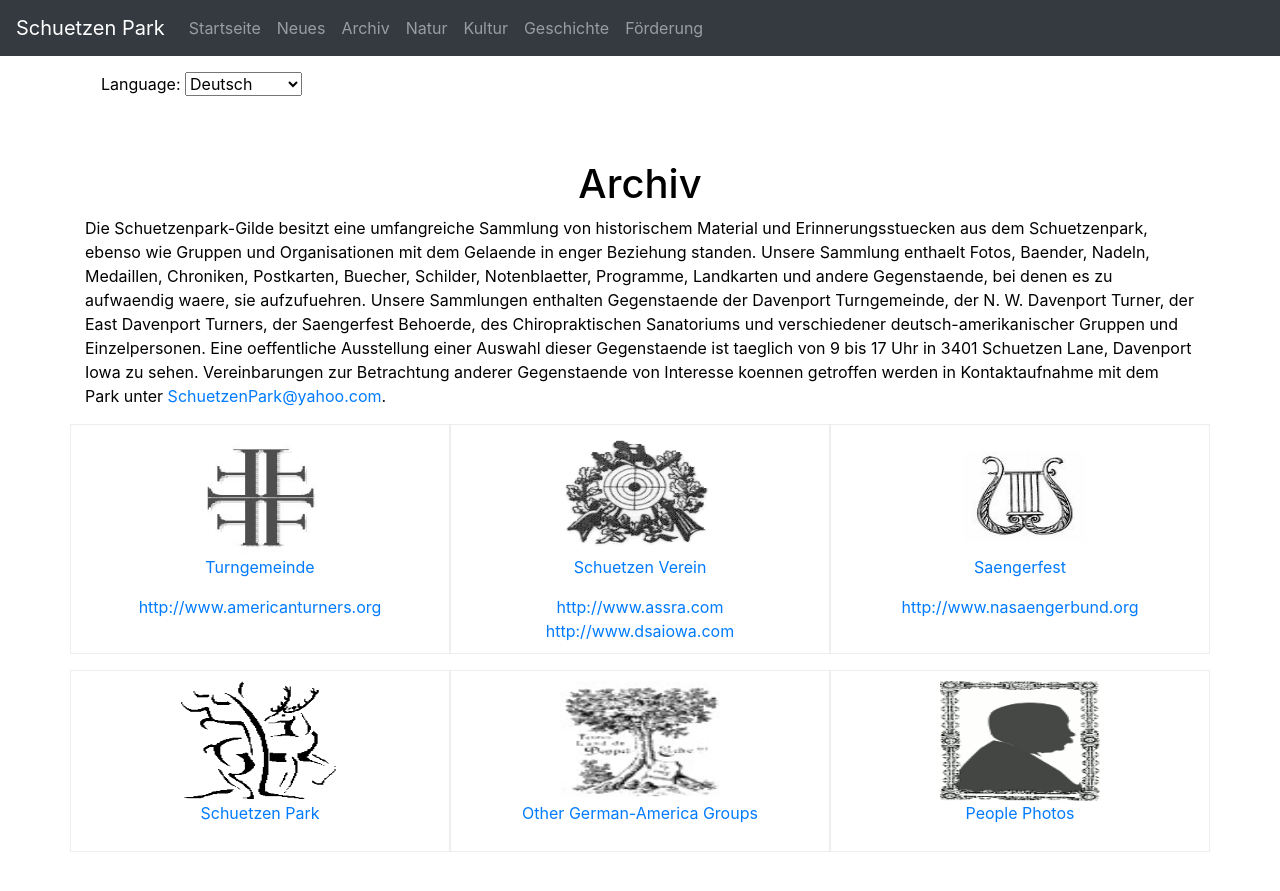
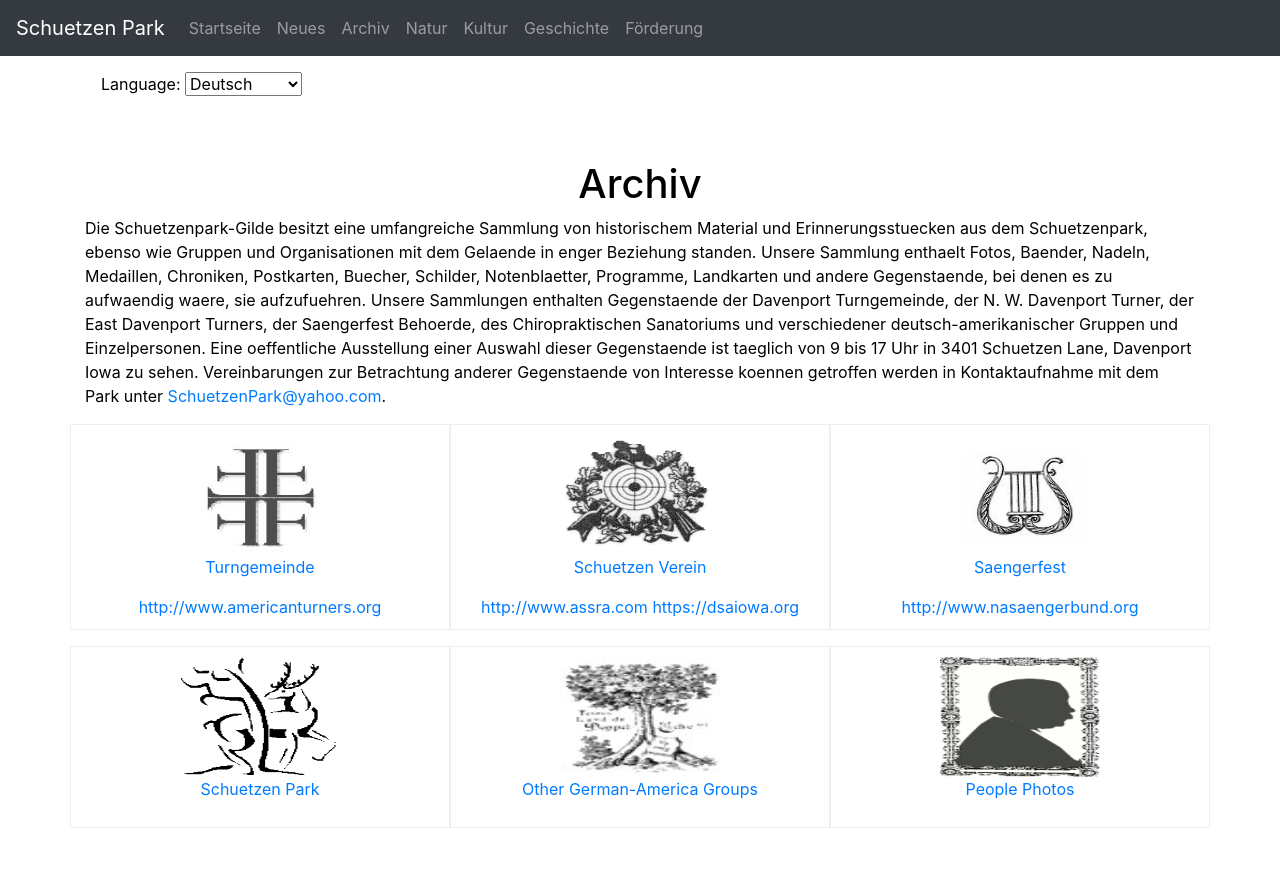
Before and after one commit to schuetzenpark/schuetzenpark.github.io, a Jekyll site: the page built from archivesgh.md, in a window 1280 px wide. Shown: the top 891 px of the page. Built offline with Jekyll 4.4.1, drawn with Linux system fonts in a browser that asks for light colours; some of the changed lines change nothing that is shown.

Commit message:
Update archivesgh.md

```diff
--- a/archivesgh.md
+++ b/archivesgh.md
@@ -26,7 +26,7 @@
             <p>Schuetzen Verein</p>
         </a>
         <a href="http://www.assra.com">http://www.assra.com</a>
-        <a href="http://www.dsaiowa.com">http://www.dsaiowa.com</a>
+        <a href="https://dsaiowa.org">https://dsaiowa.org</a>
     </div>
     <div class="col-sm-4">
         <a href="archives3gh.html">
```
